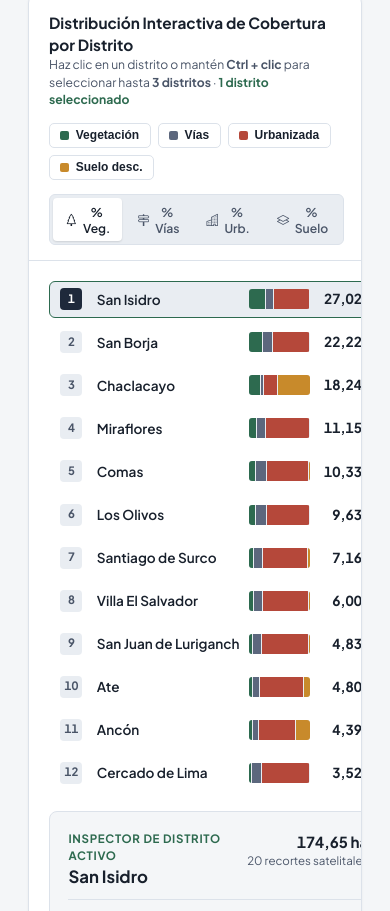
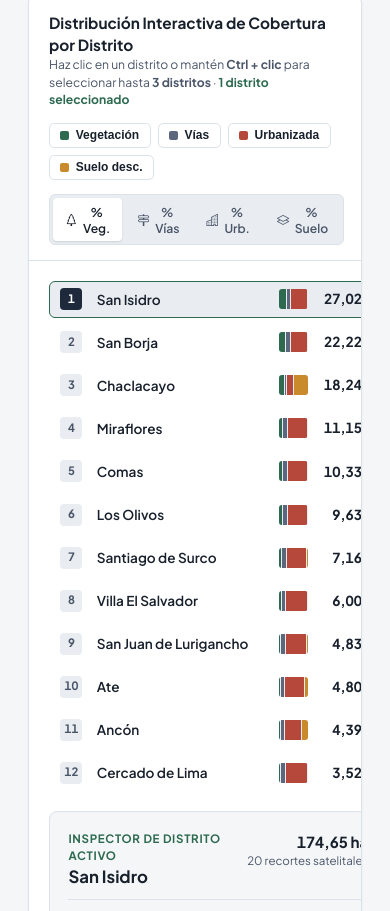
Before and after one commit to MEYLYMENDOZA/Dashboard, a plain HTML site: page index.html in a window 390 px wide. Shown: the part 883-1794 px from the top of the page. Drawn offline with nearby package versions, Linux system fonts and the light colour scheme.

Commit message:
Corregir ancho de columnas del dashboard y Gmail en web

```diff
--- a/index.html
+++ b/index.html
@@ -966,21 +966,25 @@
   </style>
 
 <style id="layout-primera-imagen">
-  .dash-card > div:has(.district-bar-row):has(#panelDistrictName) {
+  div:has(> :is(div, section):has(.district-bar-row)):has(> :is(div, aside, section):has(#panelDistrictName)) {
     display: grid !important;
-    grid-template-columns: minmax(0, 1.38fr) minmax(0, 1fr) !important;
-    gap: 1.35rem !important;
+    grid-template-columns: minmax(0, 1.42fr) minmax(350px, 1fr) !important;
+    width: 100% !important;
+    max-width: 100% !important;
+    gap: 1.5rem !important;
     align-items: start !important;
   }
-  .dash-card > div:has(.district-bar-row):has(#panelDistrictName) > div {
+  div:has(> :is(div, section):has(.district-bar-row)):has(> :is(div, aside, section):has(#panelDistrictName)) > * {
+    width: 100% !important;
+    max-width: 100% !important;
     min-width: 0 !important;
-    width: 100% !important;
   }
   .district-bar-row {
     display: grid !important;
-    grid-template-columns: 26px 142px minmax(0, 1fr) 56px !important;
+    grid-template-columns: 26px 172px minmax(0, 1fr) 58px !important;
     align-items: center !important;
     gap: 0.65rem !important;
+    width: 100% !important;
   }
   #panelDistrictName {
     font-size: 1.05rem !important;
@@ -990,6 +994,7 @@
     display: grid !important;
     grid-template-columns: repeat(2, minmax(0, 1fr)) !important;
     gap: 0.55rem 1.1rem !important;
+    width: 100% !important;
   }
   #panelIndicatorsList > div {
     background: transparent !important;
@@ -1004,14 +1009,14 @@
     border: none !important;
     padding: 0.4rem 0 0 0 !important;
     box-shadow: none !important;
+    width: 100% !important;
   }
   @media (max-width: 1024px) {
-    .dash-card > div:has(.district-bar-row):has(#panelDistrictName) {
+    div:has(> :is(div, section):has(.district-bar-row)):has(> :is(div, aside, section):has(#panelDistrictName)) {
       grid-template-columns: 1fr !important;
     }
   }
 </style>
-
 </head>
 <body>
 
```
Also changed, not shown: dashboard_sustentacion.html (+13 -8 lines), templates/index.html (+13 -8 lines).
